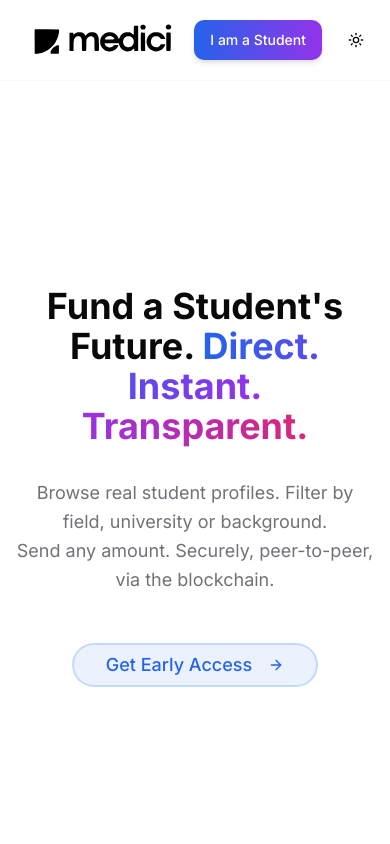
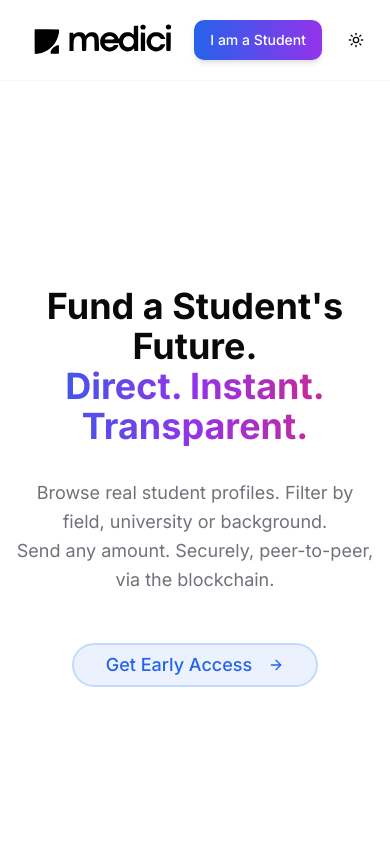
Before and after one commit to tidal3527/medici-landing, a Next.js app: page / in a window 390 px wide. Shown: the top 844 px of the page. Built offline with nearby package versions, Linux system fonts and the light colour scheme; no server answers.

Commit message:
mobile responsive changes

```diff
--- a/app/page.tsx
+++ b/app/page.tsx
@@ -168,9 +168,9 @@ export default function HomePage() {
                   transition={{ duration: 0.5 }}
                   className="text-4xl md:text-6xl lg:text-7xl font-bold mb-4"
                 >
-                  Fund a Student's Future.{" "}
-                  <span className="bg-gradient-to-r from-blue-600 via-purple-600 to-pink-600 bg-clip-text text-transparent">
-                    Direct. Instant. Transparent.
+                  <span className="block">Fund a Student's Future.</span>
+                  <span className="block bg-gradient-to-r from-blue-600 via-purple-600 to-pink-600 bg-clip-text text-transparent">
+                  Direct. Instant. Transparent.
                   </span>
                 </motion.h1>
               </div>
```
